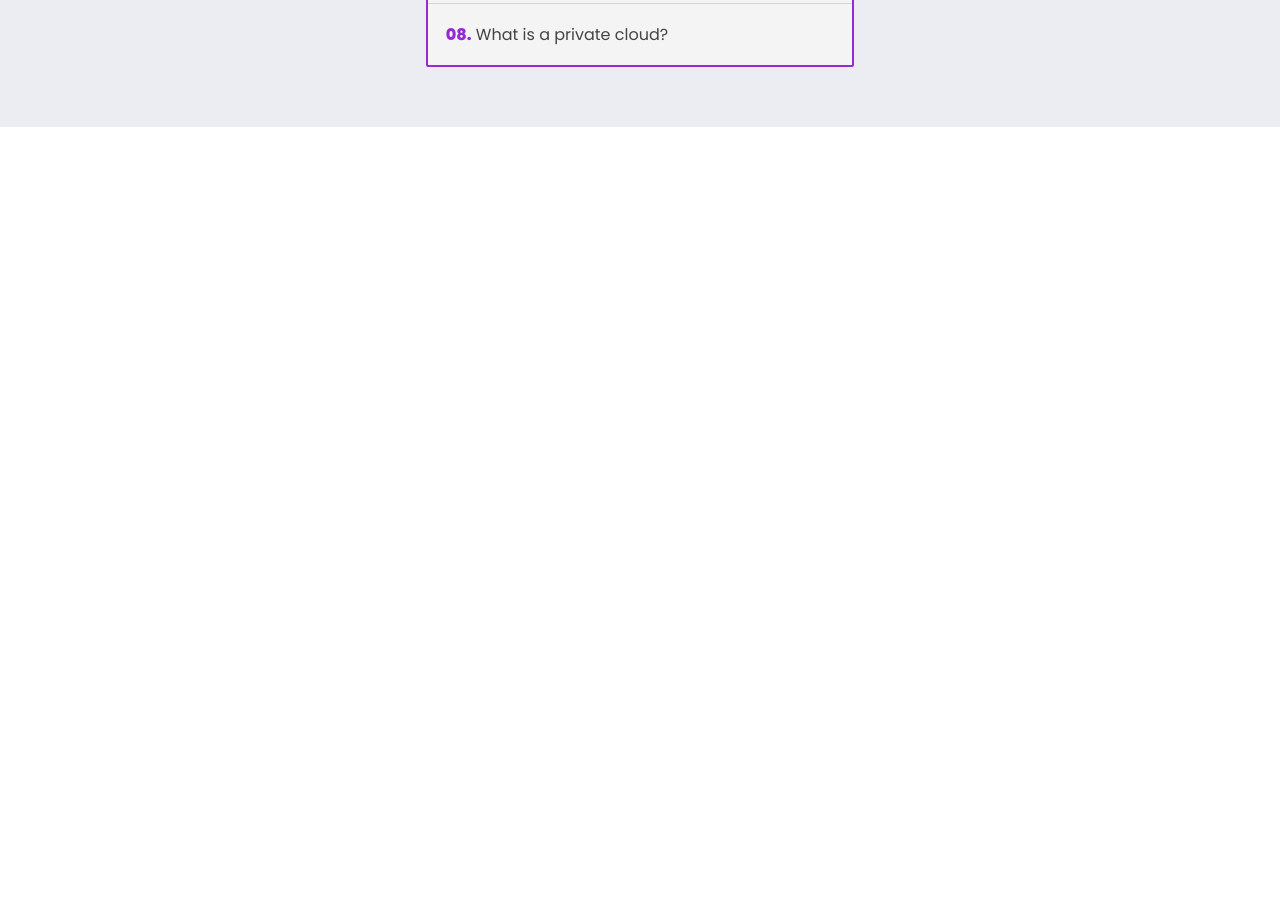
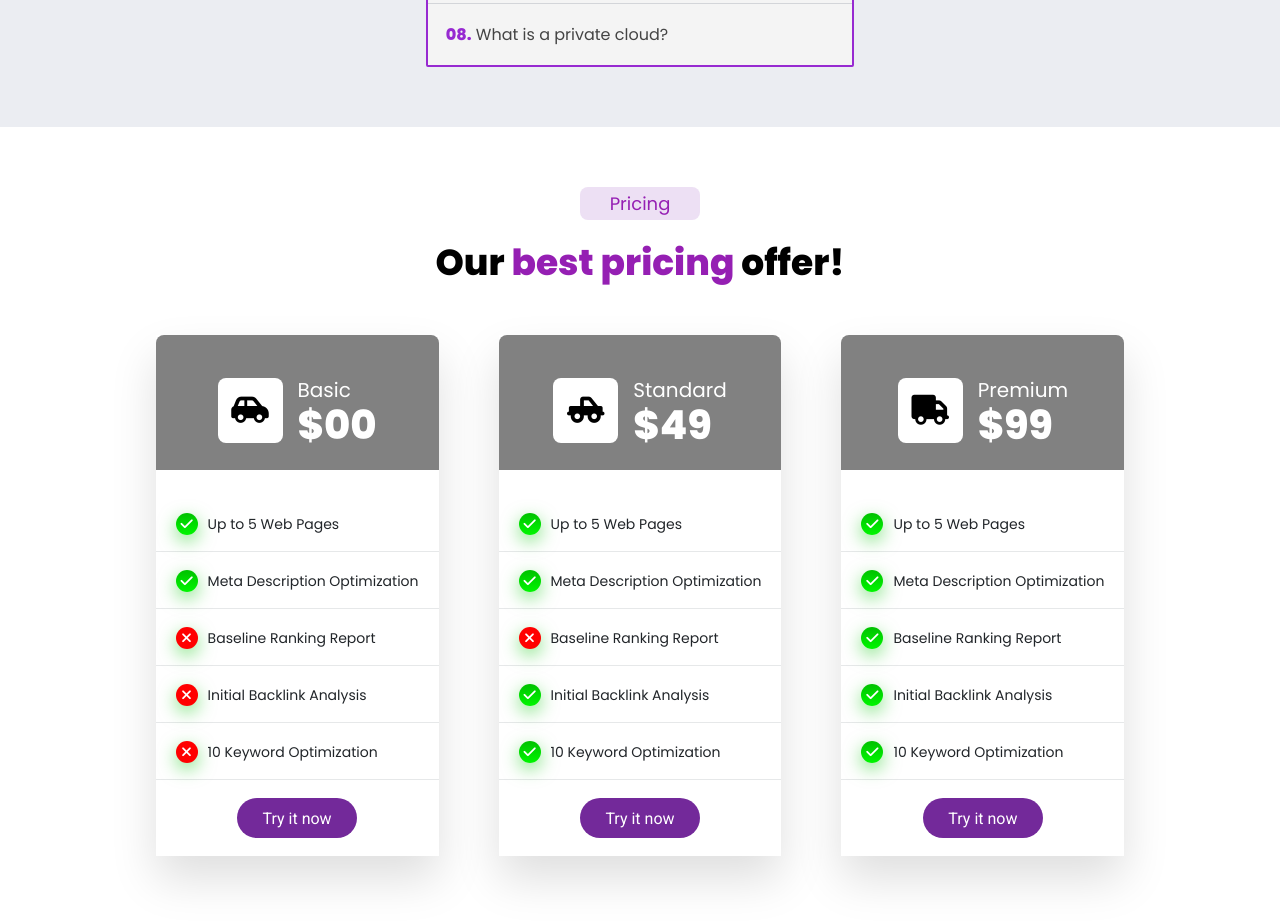
Before and after one commit to Sh4ke96/Sassio, a React (Create React App) app: page / in a window 1280 px wide. Shown: the part 5360-6284 px from the top of the page. Before the commit the page ends 5487 px from the top, so only its background shows below. Built offline with nearby package versions, Linux system fonts and the light colour scheme.

Commit message:
add price component with priceCard

```diff
--- a/src/App.js
+++ b/src/App.js
@@ -6,6 +6,7 @@ import Features from "./components/Features/features";
 import Features2 from "./components/Features2/features2";
 import Team from "./components/Team/team";
 import Faq from "./components/Faq/faq";
+import Price from "./components/Price/price";
 
 function App() {
   return (
@@ -18,6 +19,7 @@ function App() {
       <Features2 />
       <Team />
       <Faq />
+      <Price />
     </>
   );
 }
--- a/src/components/Accordion/accordion.styled.js
+++ b/src/components/Accordion/accordion.styled.js
@@ -1,6 +1,7 @@
 import styled from "styled-components";
 
 export const Wrapper = styled.div`
+  max-width: 1200px;
   .accordion-container {
     border: 2px solid #972ad1;
     border-radius: 2px;
--- /dev/null
+++ b/src/components/Cards/priceCard.js
@@ -0,0 +1,43 @@
+import React from "react";
+import { Container } from "./priceCard.styled";
+import Button from "../Button/button";
+
+function PriceCard(props) {
+  return (
+    <Container>
+      <div className="priceCard-heading">
+        <div className="priceCard-heading-icon-container">
+          <i className={props.icon}></i>
+        </div>
+        <div className="priceCard-heading-text">
+          <span className="priceCard-title-tag">{props.tag}</span>
+          <h2 className="priceCard-title">{props.title}</h2>
+        </div>
+      </div>
+      <div className="priceCard-main">
+        <ul className="priceCard-main-ul">
+          <li className="priceCard-list-item">
+            <i className="priceCard-list-icon-accept fas fa-check"></i>Up to 5
+            Web Pages
+          </li>
+          <li className="priceCard-list-item">
+            <i className="priceCard-list-icon-accept fas fa-check"></i>Meta
+            Description Optimization
+          </li>
+          <li className="priceCard-list-item">
+            <i className={props.mark1}></i>Baseline Ranking Report
+          </li>
+          <li className="priceCard-list-item">
+            <i className={props.mark2}></i>Initial Backlink Analysis
+          </li>
+          <li className="priceCard-list-item">
+            <i className={props.mark3}></i>10 Keyword Optimization
+          </li>
+        </ul>
+        <Button className="priceCard-button">Try it now</Button>
+      </div>
+    </Container>
+  );
+}
+
+export default PriceCard;
--- /dev/null
+++ b/src/components/Cards/priceCard.styled.js
@@ -0,0 +1,95 @@
+import styled from "styled-components";
+
+export const Container = styled.div`
+  max-width: 330px;
+  margin: 30px;
+  box-shadow: 0px 23px 43px 0px rgba(0, 0, 0, 0.13);
+  .priceCard-heading {
+    display: flex;
+    align-items: center;
+    justify-content: center;
+    border-radius: 8px 8px 0 0;
+    background-color: #818181;
+    padding: 40px 50px 25px;
+    margin-bottom: 25px;
+    .priceCard-heading-icon-container {
+      display: flex;
+      align-items: center;
+      justify-content: center;
+      width: 65px;
+      height: 65px;
+      border-radius: 8px;
+      background-color: #fff;
+      margin-right: 15px;
+      .priceCard-heading-icon {
+        font-size: 30px;
+      }
+    }
+    .priceCard-heading-icon-container:hover {
+      cursor: pointer;
+      transition-duration: 0.75s;
+      background-color: #951fb3;
+      color: white;
+    }
+    .priceCard-heading-text {
+      color: #fff;
+      .priceCard-title-tag {
+        font-size: 20px;
+      }
+      .priceCard-title {
+        font-size: 40px;
+        line-height: 1;
+      }
+    }
+  }
+  .priceCard-main {
+    display: flex;
+    flex-direction: column;
+    align-items: center;
+    .priceCard-main-ul {
+      .priceCard-list-item {
+        display: flex;
+        align-items: center;
+        color: #212529;
+        font-size: 14px;
+        list-style: none;
+        border-bottom: 1px solid #e6e8e9;
+        padding: 18px 20px 16px 20px;
+        .priceCard-list-icon-accept {
+          display: flex;
+          align-items: center;
+          justify-content: center;
+          color: white;
+          width: 22px;
+          height: 22px;
+          margin-right: 10px;
+          border-radius: 100%;
+          line-height: 22px;
+          box-shadow: 0px 6px 18px 0px rgba(0, 197, 0, 0.5);
+          background-image: linear-gradient(
+            0deg,
+            #00f500 1%,
+            #00db00 53%,
+            #00c000 100%
+          );
+        }
+        .priceCard-list-icon-cancel {
+          display: flex;
+          align-items: center;
+          justify-content: center;
+          color: white;
+          width: 22px;
+          height: 22px;
+          margin-right: 10px;
+          border-radius: 100%;
+          line-height: 22px;
+          box-shadow: 0px 6px 18px 0px rgba(0, 197, 0, 0.5);
+          background-color: red;
+        }
+      }
+    }
+    .priceCard-button {
+      margin: 18px 0;
+    }
+  }
+`;
--- /dev/null
+++ b/src/components/Price/price.js
@@ -0,0 +1,44 @@
+import React from "react";
+import { Container } from "./price.styled";
+import PriceCard from "../Cards/priceCard";
+
+function Price() {
+  return (
+    <Container>
+      <div className="price-heading">
+        <span className="price-title-tag">Pricing</span>
+        <h1 className="price-title">
+          Our <span className="price-title-color">best pricing</span> offer!
+        </h1>
+      </div>
+      <div className="price-cards-container">
+        <PriceCard
+          icon={"priceCard-heading-icon fas fa-car-side"}
+          tag={"Basic"}
+          title={"$00"}
+          mark1={"priceCard-list-icon-cancel fas fa-times"}
+          mark2={"priceCard-list-icon-cancel fas fa-times"}
+          mark3={"priceCard-list-icon-cancel fas fa-times"}
+        />
+        <PriceCard
+          icon={"priceCard-heading-icon fas fa-truck-pickup"}
+          tag={"Standard"}
+          title={"$49"}
+          mark1={"priceCard-list-icon-cancel fas fa-times"}
+          mark2={"priceCard-list-icon-accept fas fa-check"}
+          mark3={"priceCard-list-icon-accept fas fa-check"}
+        />
+        <PriceCard
+          icon={"priceCard-heading-icon fas fa-truck"}
+          tag={"Premium"}
+          title={"$99"}
+          mark1={"priceCard-list-icon-accept fas fa-check"}
+          mark2={"priceCard-list-icon-accept fas fa-check"}
+          mark3={"priceCard-list-icon-accept fas fa-check"}
+        />
+      </div>
+    </Container>
+  );
+}
+
+export default Price;
--- /dev/null
+++ b/src/components/Price/price.styled.js
@@ -0,0 +1,37 @@
+import styled from "styled-components";
+
+export const Container = styled.div`
+  display: flex;
+  flex-direction: column;
+  align-items: center;
+  padding: 60px 15px 60px 15px;
+  .price-heading {
+    display: flex;
+    flex-direction: column;
+    align-items: center;
+    .price-title-tag {
+      color: #951fb3;
+      font-size: 18px;
+      font-weight: 500;
+      padding: 3px 30px;
+      border-radius: 8px;
+      display: inline-block;
+      background-color: #ede0f4;
+    }
+    .price-title {
+      margin: 15px 0;
+      font-size: 36px;
+      text-align: center;
+      .price-title-color {
+        color: #951fb3;
+      }
+    }
+  }
+  .price-cards-container {
+    @media screen and (min-width: 800px) {
+      display: flex;
+      justify-content: center;
+      flex-wrap: wrap;
+    }
+  }
+`;
```
